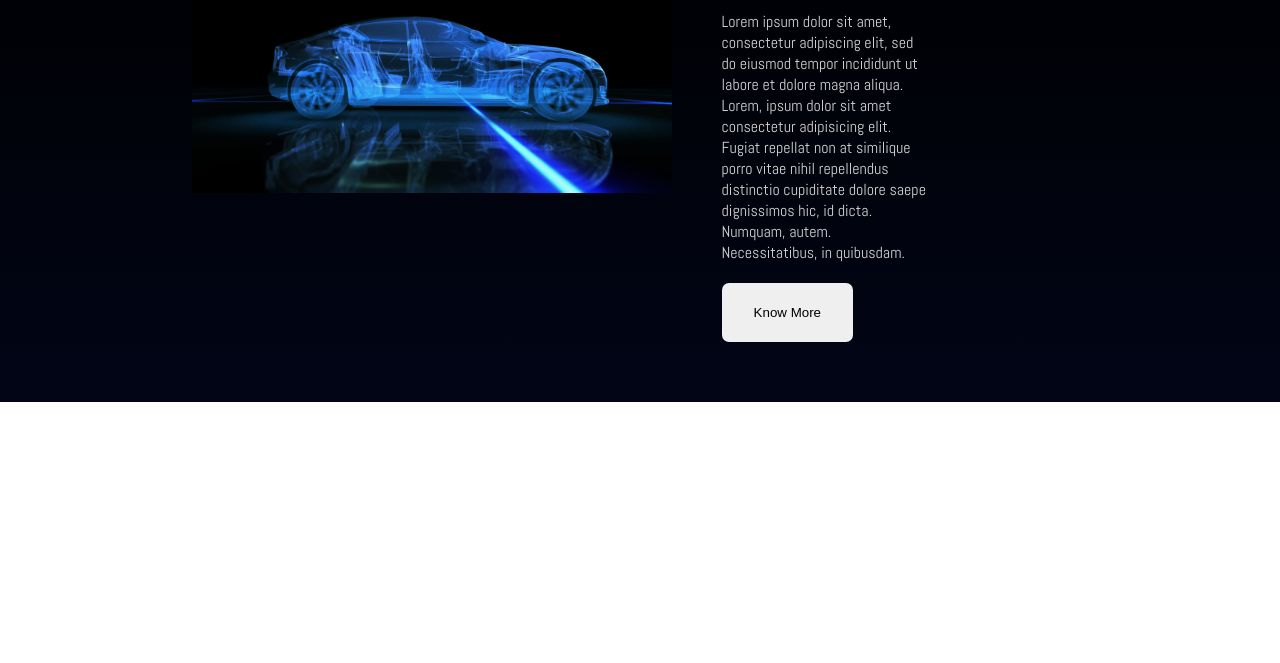
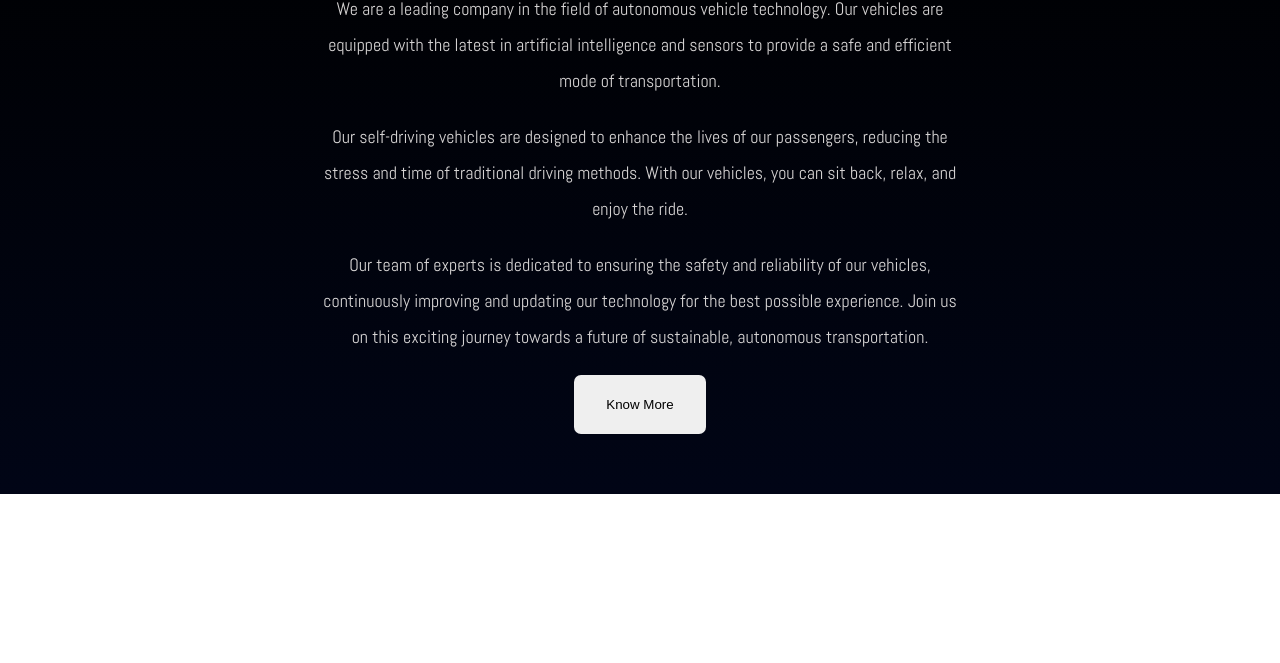
Before and after one commit to priyank2614/work1, a plain HTML site: page about.html in a window 1280 px wide. Shown: the part 137-800 px from the top of the page. Drawn offline with Linux system fonts and the light colour scheme.

Commit message:
commited

```diff
--- a/about.html
+++ b/about.html
@@ -13,27 +13,31 @@
     ></script>
   </head>
   <body>
-    <section>
+    <section id="about">
       <div class="container">
-        <div class="row">
-          <div class="col">
-            <img class="about-img" src="images\car-3.jpg" alt="about-img" />
-          </div>
-          <div class="col">
-            <h2 class="about-text">About Us</h2>
-            <p class="about-text">
-              Lorem ipsum dolor sit amet, consectetur adipiscing elit, sed do
-              eiusmod tempor incididunt ut labore et dolore magna aliqua. Lorem,
-              ipsum dolor sit amet consectetur adipisicing elit. Fugiat repellat
-              non at similique porro vitae nihil repellendus distinctio
-              cupiditate dolore saepe dignissimos hic, id dicta. Numquam, autem.
-              Necessitatibus, in quibusdam.
-            </p>
-            <a href="#" class="about-btn"
-              ><button type="button" class="cta cta2">Know More</button></a
-            >
-          </div>
-        </div>
+        <h2 class="">About Our Self-Driving Vehicles</h2>
+
+        <p class="about-text">
+          We are a leading company in the field of autonomous vehicle
+          technology. Our vehicles are equipped with the latest in artificial
+          intelligence and sensors to provide a safe and efficient mode of
+          transportation.
+        </p>
+        <p class="about-text">
+          Our self-driving vehicles are designed to enhance the lives of our
+          passengers, reducing the stress and time of traditional driving
+          methods. With our vehicles, you can sit back, relax, and enjoy the
+          ride.
+        </p>
+        <p class="about-text">
+          Our team of experts is dedicated to ensuring the safety and
+          reliability of our vehicles, continuously improving and updating our
+          technology for the best possible experience. Join us on this exciting
+          journey towards a future of sustainable, autonomous transportation.
+        </p>
+        <a href="#" class="about-btn"
+          ><button type="button" class="cta cta2">Know More</button></a
+        >
       </div>
     </section>
   </body>
--- a/styles.css
+++ b/styles.css
@@ -118,25 +118,25 @@ li a:hover {
 }
 
 /* About Section */
-.container {
+#about {
   width: 100%;
   height: auto;
+  background: linear-gradient(180deg, #000000 0%, #010516 100%);
+}
+.container {
   padding: 60px 15%;
   font-family: "Abel", sans-serif;
+  text-align: center;
+}
 
-  background: linear-gradient(180deg, #000000 0%, #010516 100%);
-}
-.row {
-  display: flex;
-  justify-content: space-evenly;
-}
-.about-img {
-  width: 100%;
-  height: auto;
-}
 .about-text {
-  width: 50%;
-  margin: 20px 50px;
+  /* text-align: justify; */
+  font-family: "Abel", sans-serif;
+  line-height: 2;
+  letter-spacing: normal;
+  font-size: 18px;
+  margin: 20px 130px;
+  /* margin: 20px 130px; */
 }
 .about-btn {
   margin: 0 50px;
@@ -190,4 +190,12 @@ hr {
   li {
     display: block;
   }
+  #about {
+    width: 100%;
+    height: auto;
+  }
+  .about-text {
+    margin: auto;
+    text-align: justify;
+  }
 }
```
Also changed, not shown: index.html (+26 -0 lines).
